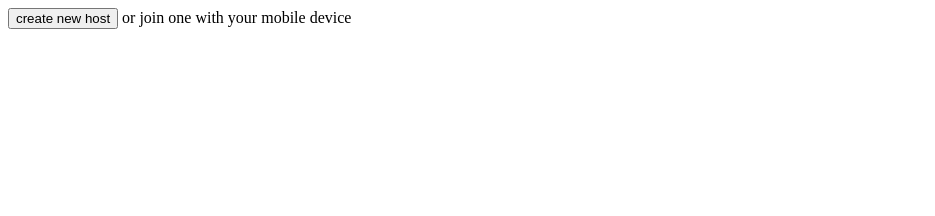
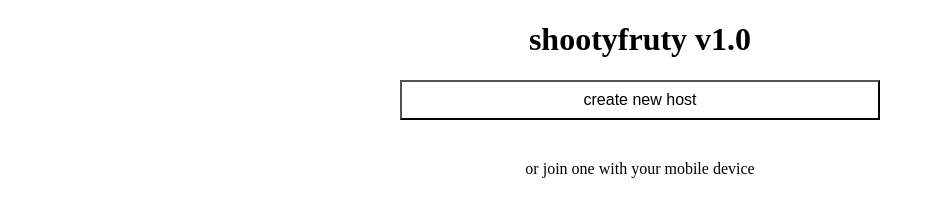
Before and after one commit to codelooksgood/woe, a website: page game/index.html in a window 1280 px wide. Shown: the whole page, without its empty margins (0-935 px from the left). Drawn offline with nearby package versions, Linux system fonts and the light colour scheme; no server answers.

Commit message:
[u] index.html style

```diff
--- /dev/null
+++ b/game/index.css
@@ -0,0 +1,31 @@
+html {
+	height: 100%;
+	width: 100%;
+	margin: 0;
+	padding: 0;
+}
+
+body {
+	height: 100%;
+	width: 100%;
+	margin: 0;
+	padding: 0;
+}
+
+button {
+	width: 100%;
+	height: 40px;
+	margin: 0 0 5% 0;
+	padding: 0;
+	background: none;
+	font-size: 1em;
+	text-decoration: none;
+}
+
+.index {
+	height: 100%;
+	width: 50%;
+	max-width: 480px;
+	margin: auto;
+	text-align: center;
+}
--- a/game/index.html
+++ b/game/index.html
@@ -3,11 +3,15 @@
 	<head>
 		<title>Hunt - main</title>
 		<script src="/socket.io/socket.io.js"></script>
+
+		<link type="text/css" rel="stylesheet" href="index.css" />
 	</head>
 	<body>
-		<button id="newRoom">create new host</button>
-		or join one with your mobile device
-
+		<div id="index" class="index">
+			<h1>shootyfruty v1.0</h1>
+			<button id="newRoom">create new host</button>
+			<p>or join one with your mobile device</p>
+		</div>
 		<script type="text/javascript" src="index.js"></script>
 	</body>
 </html>
--- a/game/index.js
+++ b/game/index.js
@@ -1,7 +1,7 @@
 (function() {
 	"use strict";
 
-	var socket = io();
+	var socket = window.io();
 	socket.on("room", function(room) {
 		window.location.href += "host/index.html?id=" + room.id;
 	});
@@ -15,7 +15,7 @@
 			roomsHTML += "<button id=" + room.id + " " + (openSlots === 0 ? "disabled" : "") + ">Host " + room.id + " (" + openSlots + " open slots)" + "</room>";
 		});
 
-		document.body.innerHTML += roomsHTML;
+		document.getElementById("index").innerHTML += roomsHTML;
 	});
 
 	document.addEventListener("click", function(event) {
```
